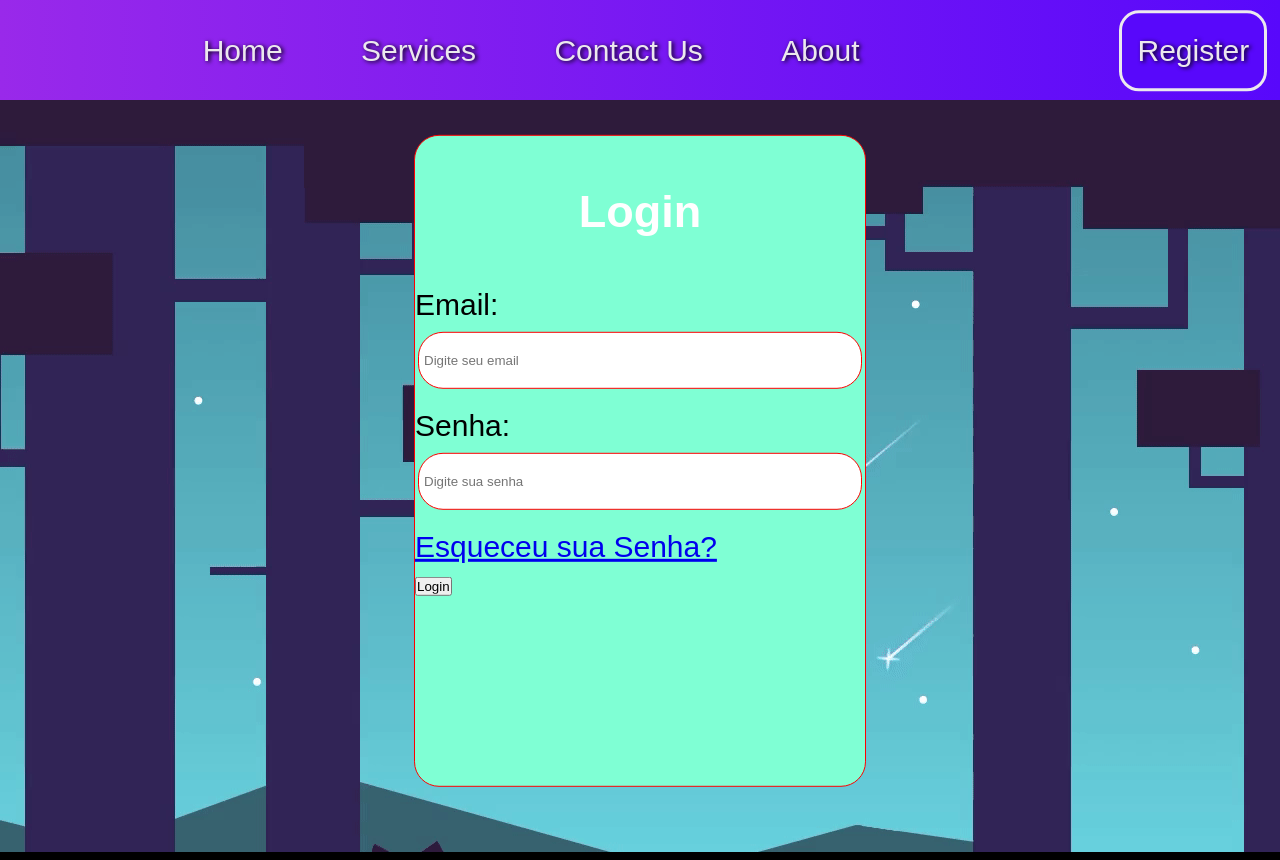
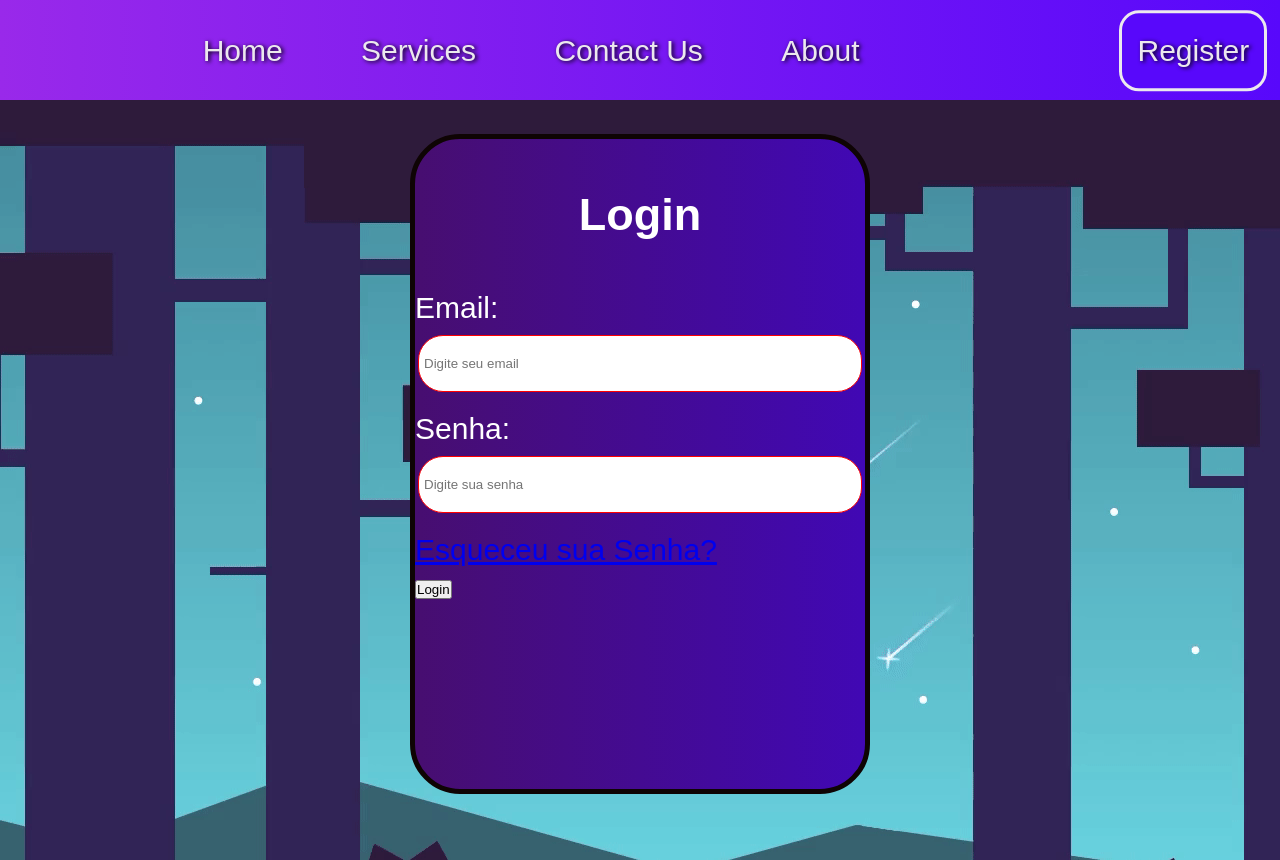
Before and after one commit to JackWyus/pagelogin, a plain HTML site: page index.html in a window 1280 px wide. Drawn offline with Linux system fonts and the light colour scheme.

Commit message:
New update

```diff
--- a/style.css
+++ b/style.css
@@ -11,6 +11,8 @@ html,body{
 body{
     background-color: black;
 }
+
+/* Estilização da Parte Superior */
 
 header{
     width: 100%;
@@ -63,6 +65,8 @@ header{
     color: rgb(179, 21, 21);
 }
 
+/* Estilização da Estrutura Central */
+
 main{
     padding-top: 100px;
     text-align: center; /*Centralizando o Formulário em relação ao pai*/
@@ -79,16 +83,15 @@ form{
     top: 50%;
     transform: translateY(-10%);
     text-align: left; /* Colocando os elemento do formulário na totalmente na Esquerda */
-    border: solid red 1px;
-    border-radius: 25px;
-    background-color: aquamarine;
+    border: solid rgb(14, 4, 4) 5px;
+    border-radius: 50px;
+    color:  white;
+    background-image: linear-gradient(to right,#470e70, #4108b4);
 }
 
 form > h2{
     margin: 50px 0 50px 0;
     text-align: center;
-    color: white;
-
 }
 
 /* Estilziação dos Inputs de entrada */
```
